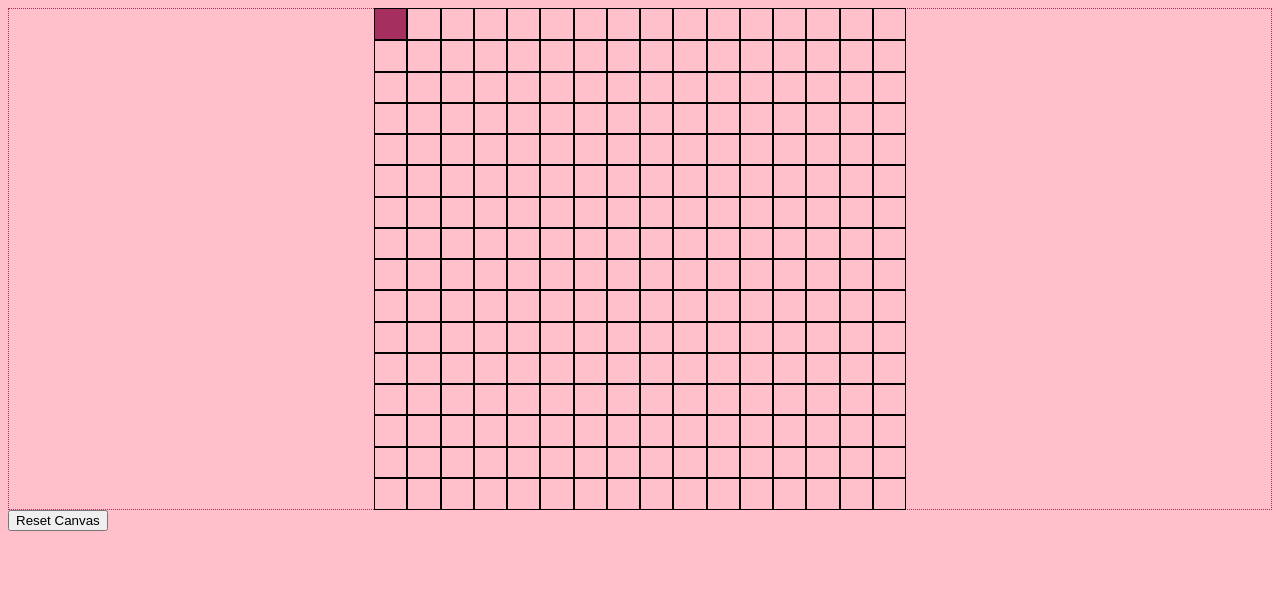
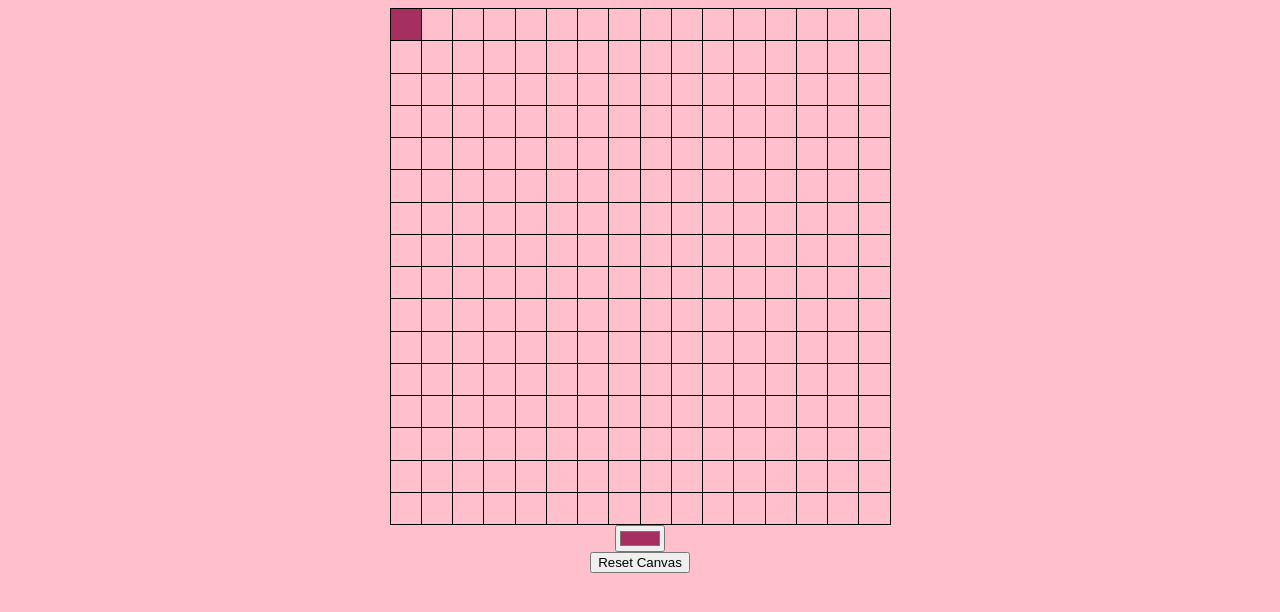
Before and after one commit to FukcThat/Etch-a-Sketch, a plain HTML site: page index.html in a window 1280 px wide. Both pictures are taken after a click on the element 390 px from the left and 24 px from the top of the page. Drawn offline with Linux system fonts and the light colour scheme.

Commit message:
Fixed hover effect

```diff
--- a/index.html
+++ b/index.html
@@ -9,6 +9,7 @@
   </head>
   <body>
     <div class="GridContainer"></div>
+    <input type="color" id="colorPicker" value="#A53060" />
     <button id="resetButton">Reset Canvas</button>
   </body>
 </html>
--- a/script.js
+++ b/script.js
@@ -1,12 +1,23 @@
-const GridContainer = document.querySelector(".GridContainer")
+const GridContainer = document.querySelector(".GridContainer");
+const colorPicker = document.getElementById('colorPicker');
 const resetButton = document.getElementById('resetButton');
 let isDrawing = false;
+let currentColor = '#A53060';
+
+colorPicker.addEventListener('change', (e) => {
+    currentColor = e.target.value;
+});
 
 function resetGrid() {
     const boxes = document.querySelectorAll('.Box');
     boxes.forEach(box => {
         box.style.backgroundColor = 'pink';
     });
+}
+
+function changeBoxColor(box) {
+    //box.style.backgroundColor = currentColor;
+    box.dataset.color = currentColor;
 }
 
 resetButton.addEventListener('click', resetGrid);
@@ -20,16 +31,21 @@ for (var row = 0; row < 16 ; row++) {
     {
         let Box = document.createElement("div")
         Box.classList.add("Box")
+        Box.dataset.color = "pink";
 
-        Box.addEventListener('click', () => {
-            Box.style.backgroundColor = '#A53060';
-        });
+        console.log(Box);
 
-        Box.addEventListener('mouseover', () => {
-            if (isDrawing) {
-                Box.style.backgroundColor = '#A53060';
-            }
-        });
+        Box.addEventListener('click', () => changeBoxColor(Box));
+            Box.addEventListener('mouseover', () => {
+                if (isDrawing) {
+                    changeBoxColor(Box);
+                }
+                Box.style.backgroundColor = currentColor;
+
+            });
+        Box.addEventListener("mouseleave", () => {
+            Box.style.backgroundColor = Box.dataset.color
+        })
 
         Row.appendChild(Box)
     }
--- a/styles.css
+++ b/styles.css
@@ -1,10 +1,18 @@
 
 body {
     background-color: pink;
+    display: flex;
+    flex-direction: column;
+    justify-content: center;
+    align-items: center;
 }
 
 .GridContainer {
     border: #A53060 1px dotted;
+    border: 1px solid black;
+    border-bottom: 0px;
+    border-right: 0px;
+    width: 500px;
 }
 
 .Row {
@@ -12,18 +20,14 @@ body {
     display: flex;
     align-items: center;
     justify-content: center;
+    border-bottom: 1px solid black;
 }
 
 .Box {
     background-color: dark pink;
-    border: 1px solid black;
-
+    border-right: 1px solid black;
     height: calc(500px/16);
     width: calc(500px/16);
 
     transition: all 0.3s ease-out;
 }
-
-.Box:hover {
-    background-color: #A53060;
-}
```
